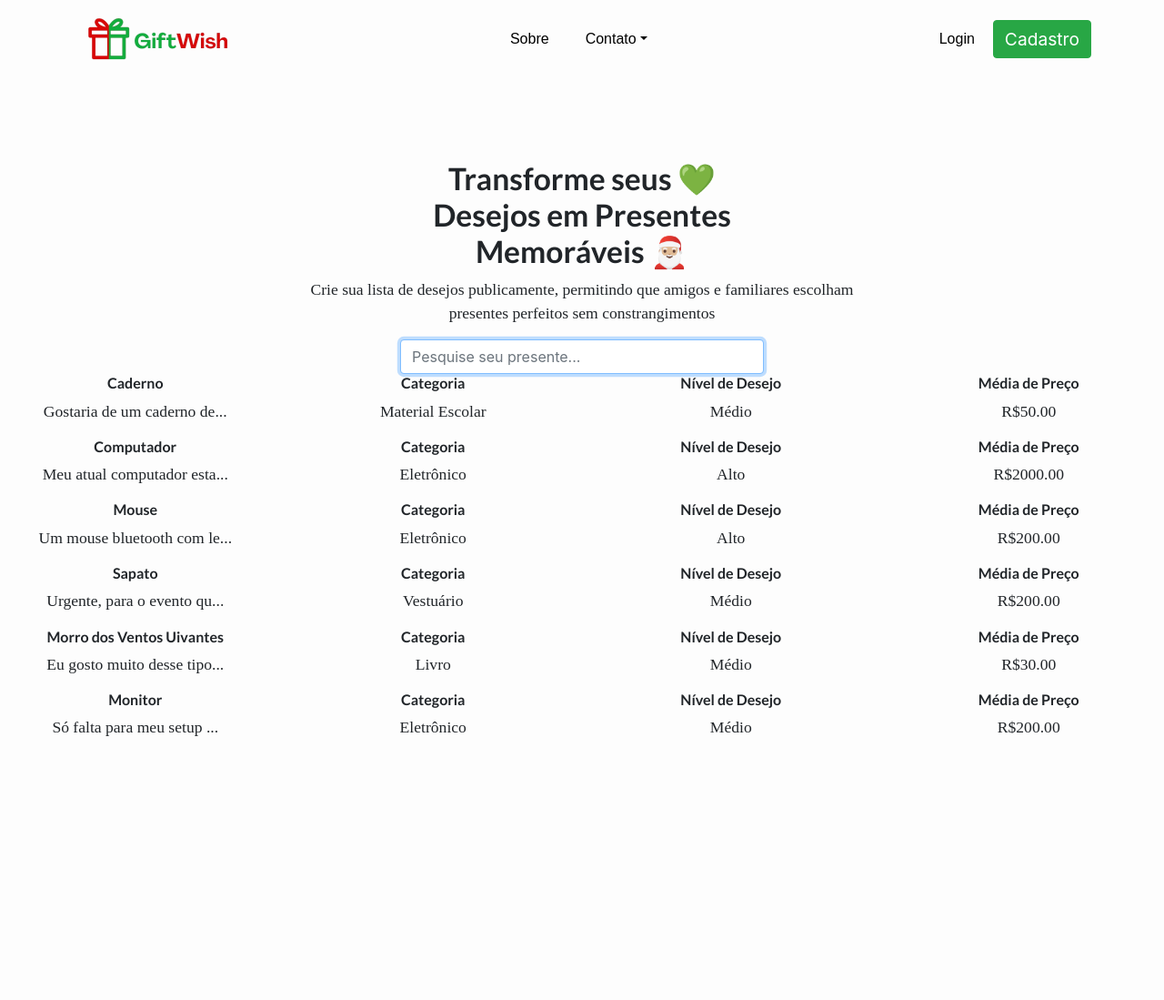
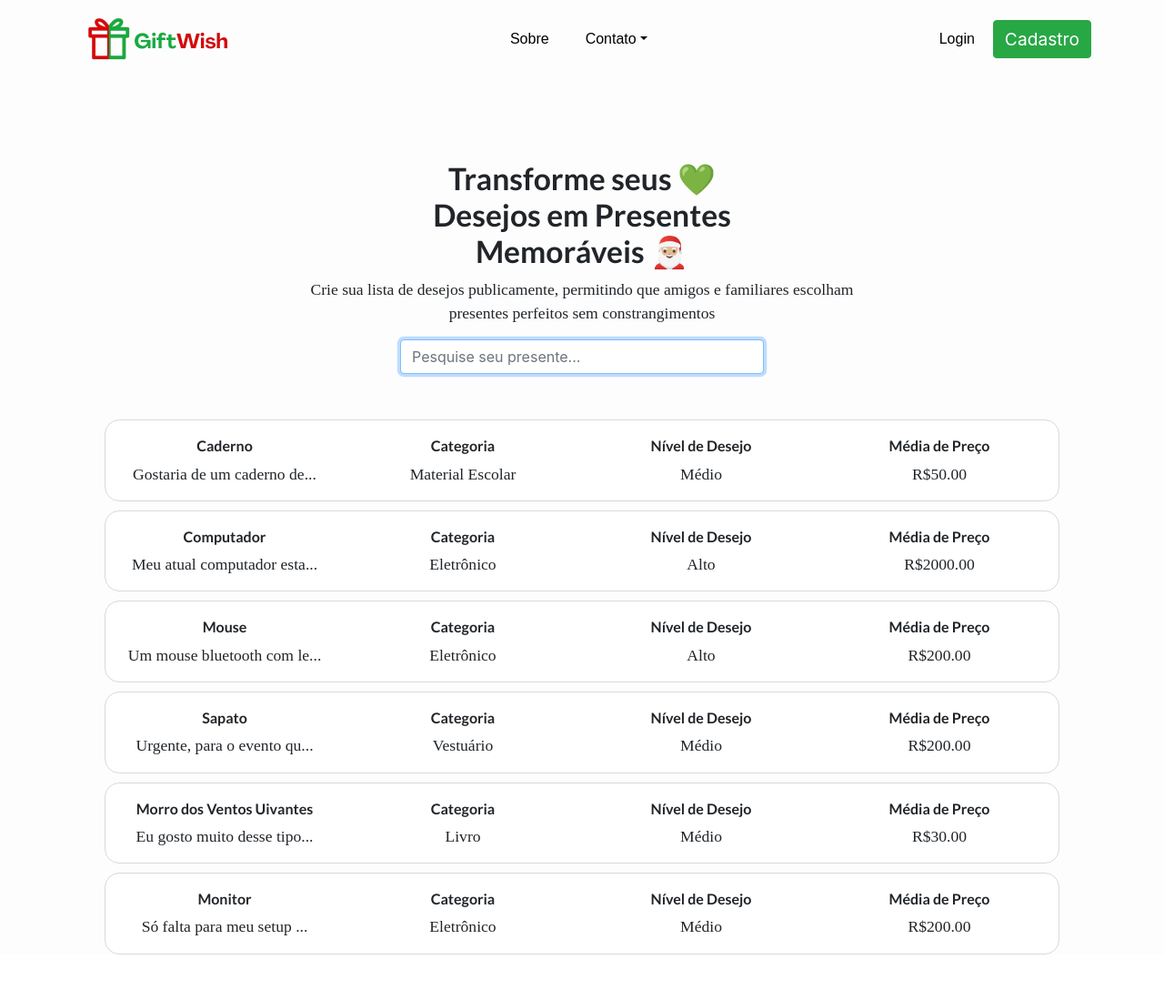
Before and after one commit to AlineEspindola/GiftWish, a PHP site: page / in a window 1280 px wide. Shown: the whole page at 91% size. Before the commit the page ends 809 px from the top, so only its background shows below. Run offline with PHP 8.4, Linux system fonts and the light colour scheme; data comes from the database, SQL or seed files in the repository; some web fonts are replaced.

Commit message:
Melhorado o layout da lista de itens

```diff
--- a/view/css/style.css
+++ b/view/css/style.css
@@ -32,6 +32,7 @@ h1{
 h2{
     font-family: 'Lato', sans-serif;
     font-size: 1rem;
+    margin-top: 18px;
 }
 
 main{
@@ -48,3 +49,15 @@ p{
 #exampleInputEmail1{
     max-width: 400px;
 }
+
+.row{
+    background-color: white;
+    margin: 10px;
+    border-radius: 1rem;
+    border: 1px solid #D9D9D9;
+    max-width: 1050px;
+}
+
+#items{
+    margin: 50px;
+}
--- a/view/pages/home.php
+++ b/view/pages/home.php
@@ -9,7 +9,7 @@
 $count = 0;
 
 foreach ($items as $item) {
-    echo "<div class='row'>";
+    echo "<div class='row mx-auto'>";
     echo "<div class='col'><h2>". $item['nome'] ."</h2></div>";
     echo "<div class='col'><h2>Categoria</h2></div>";
     echo "<div class='col'><h2>Nível de Desejo</h2></div>";
```
